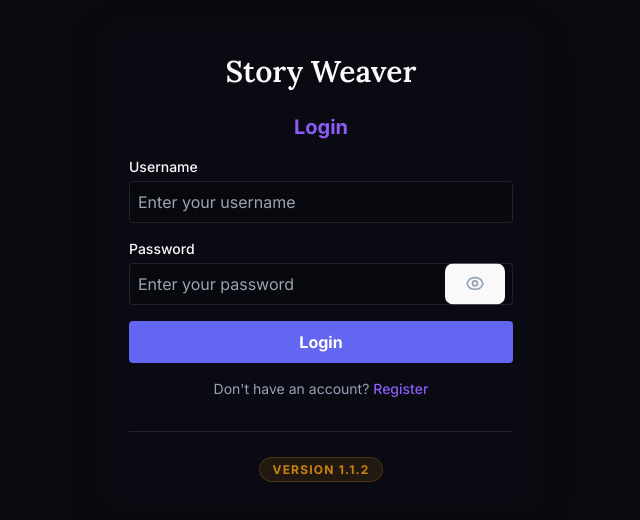
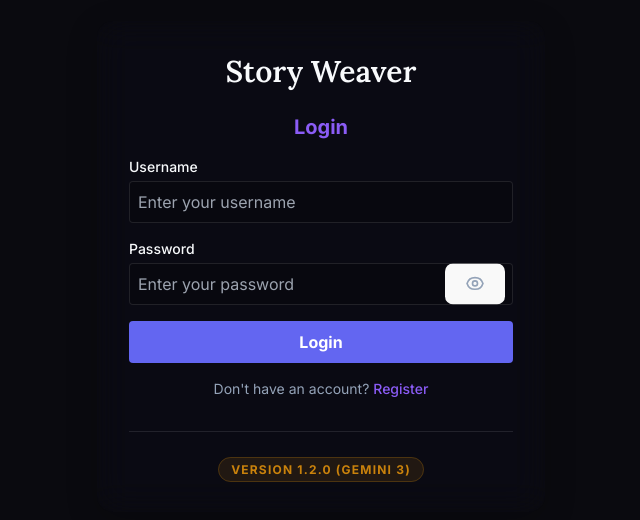
Before and after one commit to SREphoto/storyweaver, a React (Vite) app: page /#/login in a window 1280 px wide. Shown: the part 134-654 px from the top of the page, without its empty margins (319-959 px from the left). Built offline with nearby package versions, Linux system fonts and the light colour scheme; no server answers.

Commit message:
chore: Bump version to 1.2.0 and add Gemini 3 label to UI

```diff
--- a/components/pages/LoginPage.tsx
+++ b/components/pages/LoginPage.tsx
@@ -91,7 +91,7 @@ const LoginPage: React.FC = () => {
                 </p>
                 <div className="mt-8 pt-6 border-t border-white/10 text-center">
                     <span className="text-xs font-bold text-amber-500/80 uppercase tracking-widest bg-amber-500/10 px-3 py-1 rounded-full border border-amber-500/20">
-                        Version {pkg.version}
+                        Version {pkg.version} (Gemini 3)
                     </span>
                 </div>
             </div>
--- a/package.json
+++ b/package.json
@@ -1,7 +1,7 @@
 {
   "name": "storyweaver",
   "private": true,
-  "version": "1.1.2",
+  "version": "1.2.0",
   "type": "module",
   "scripts": {
     "dev": "concurrently \"vite\" \"tsx server/index.ts\"",
```
